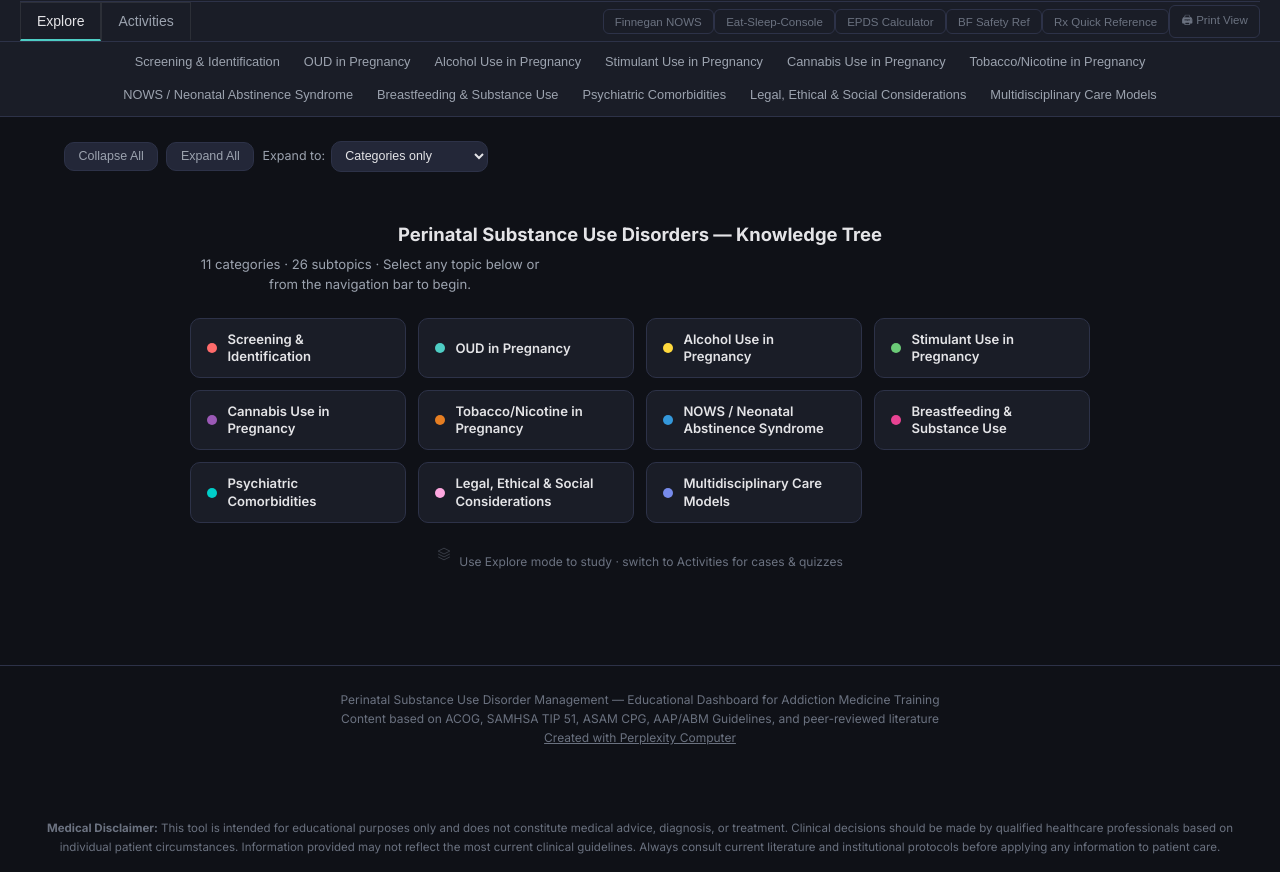
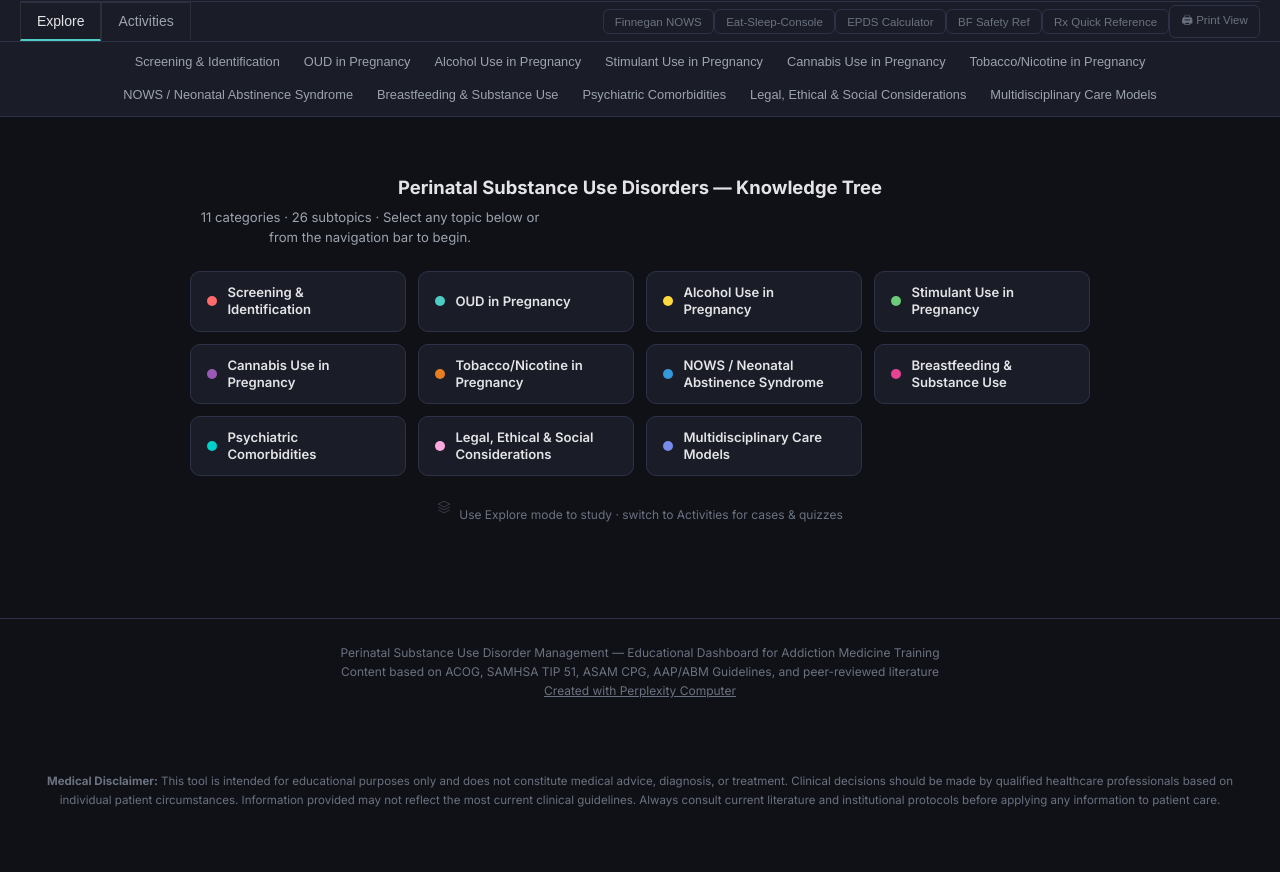
Before and after one commit to TroyFowlerMD/Perinatal-Substance-Use-Disorders, a plain HTML site: page index.html in a window 1280 px wide. Shown: the part 51-923 px from the top of the page. After the commit the page ends 876 px from the top, so only its background shows below. Drawn offline with Linux system fonts and the light colour scheme.

Commit message:
Hide Collapse/Expand controls until a category is selected

```diff
--- a/index.html
+++ b/index.html
@@ -1156,7 +1156,7 @@ body {
 <!-- EXPLORE PANEL -->
 <div class="panel active" id="panel-explore">
 
-  <div class="explore-controls">
+  <div class="explore-controls" id="exploreControls" style="display:none">
     <button class="ctrl-btn" id="collapseAllBtn">Collapse All</button>
     <button class="ctrl-btn" id="expandAllBtn">Expand All</button>
     <label style="font-size:0.78rem;color:var(--text-muted);display:flex;align-items:center;gap:0.35rem;">
@@ -1571,6 +1571,7 @@ function renderKnowledgeTree() {
 
 function showEmptyState() {
   const container = document.getElementById('knowledge-tree');
+  const ec = document.getElementById('exploreControls'); if (ec) ec.style.display = 'none';
   const subtopicCounts = CATEGORIES.map(c => c.subtopics ? c.subtopics.length : 0);
   const totalSubs = subtopicCounts.reduce((a,b) => a+b, 0);
   let cards = CATEGORIES.map((c,i) => `<div class="welcome-card" onclick="document.querySelectorAll('.cat-nav-btn')[${i}].click()" title="${subtopicCounts[i]} subtopics"><div class="welcome-dot" style="background:${c.color}"></div><div class="welcome-card-name">${c.name}</div></div>`).join('');
@@ -1583,6 +1584,7 @@ function showEmptyState() {
 
 function showCategoryContent(idx) {
   const container = document.getElementById('knowledge-tree');
+  const ec = document.getElementById('exploreControls'); if (ec) ec.style.display = '';
   container.innerHTML = '';
   const cards = window._catContent[idx];
   if (!cards) return;
```
